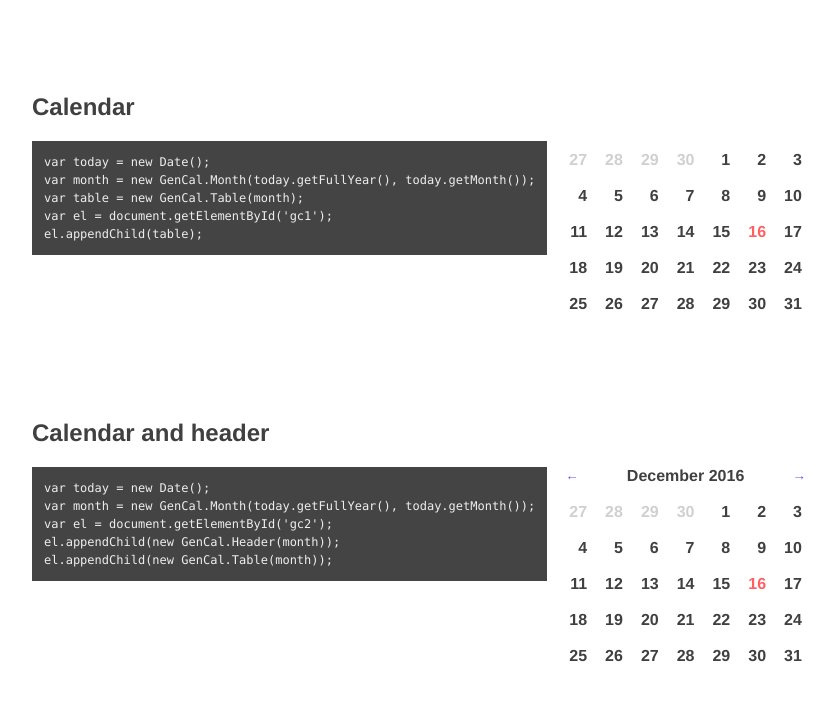
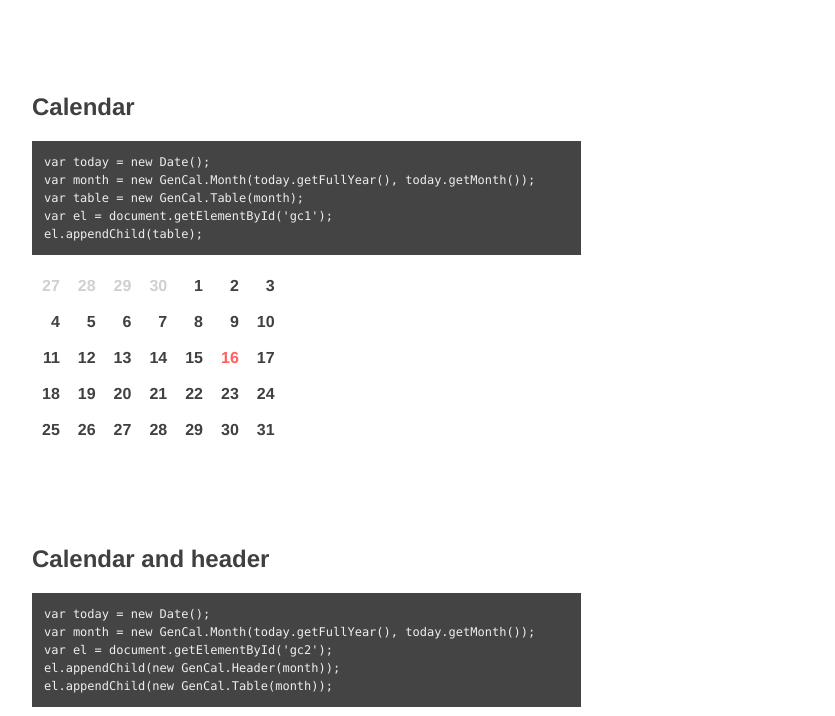
Before and after one commit to bblack/gencal, a website: page index.html in a window 1280 px wide. Shown: the part 72-788 px from the top of the page, without its empty margins (208-1043 px from the left). Drawn offline with Linux system fonts and the light colour scheme.

Commit message:
more better dox

```diff
--- a/style.css
+++ b/style.css
@@ -11,10 +11,10 @@ h2 {
 code {
   display: block;
   float: left;
-  max-width: 80em;
+  width: 80ex;
   padding: 1em;
   font-size: 9pt;
-  margin-right: 1em;
+  margin: 0em 1em 1em 0;
   line-height: 1.5em;
   font-family: 'inconsolata', 'consolas', 'monospace';
   /*background: #f0f0f0;*/
```
